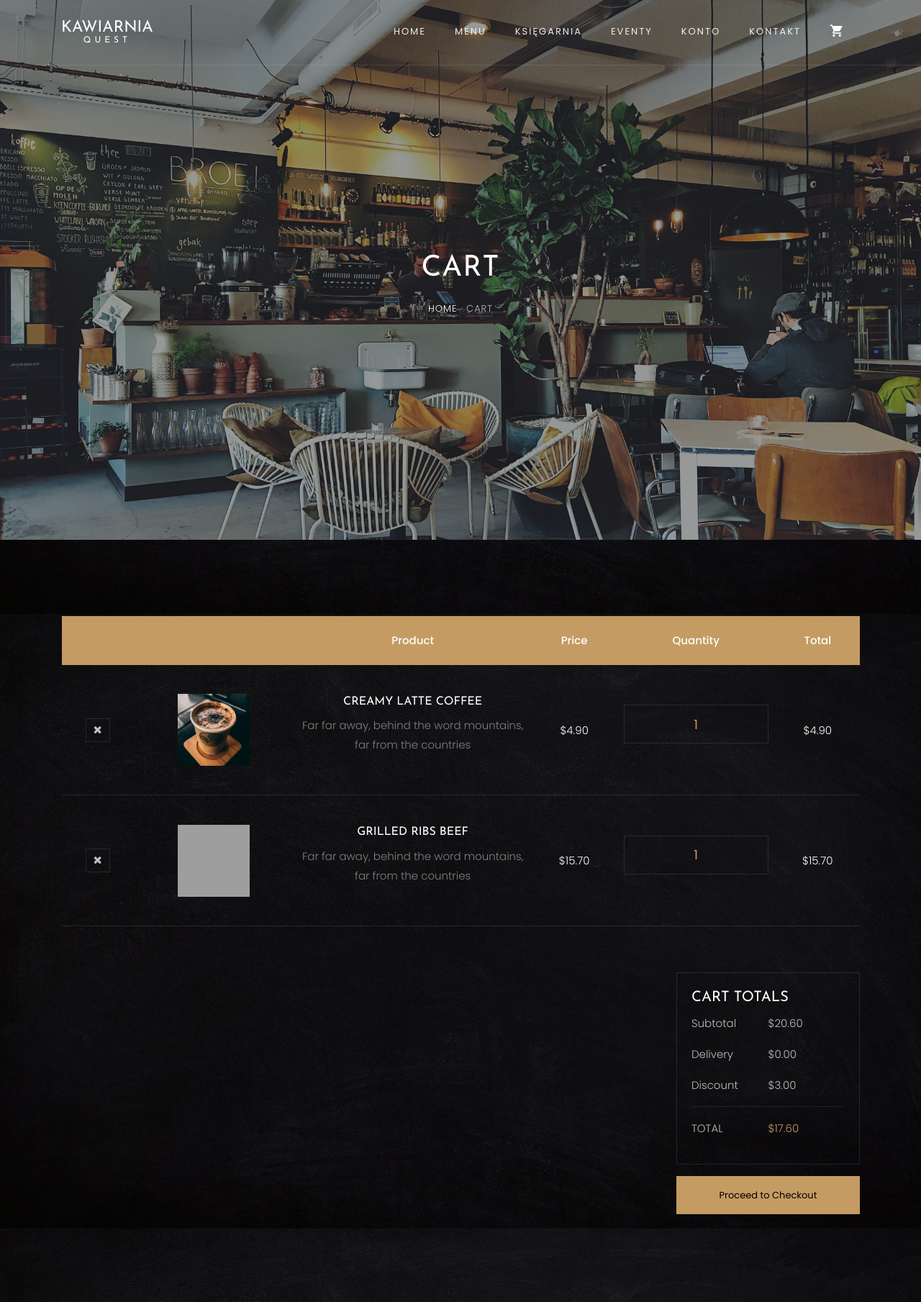
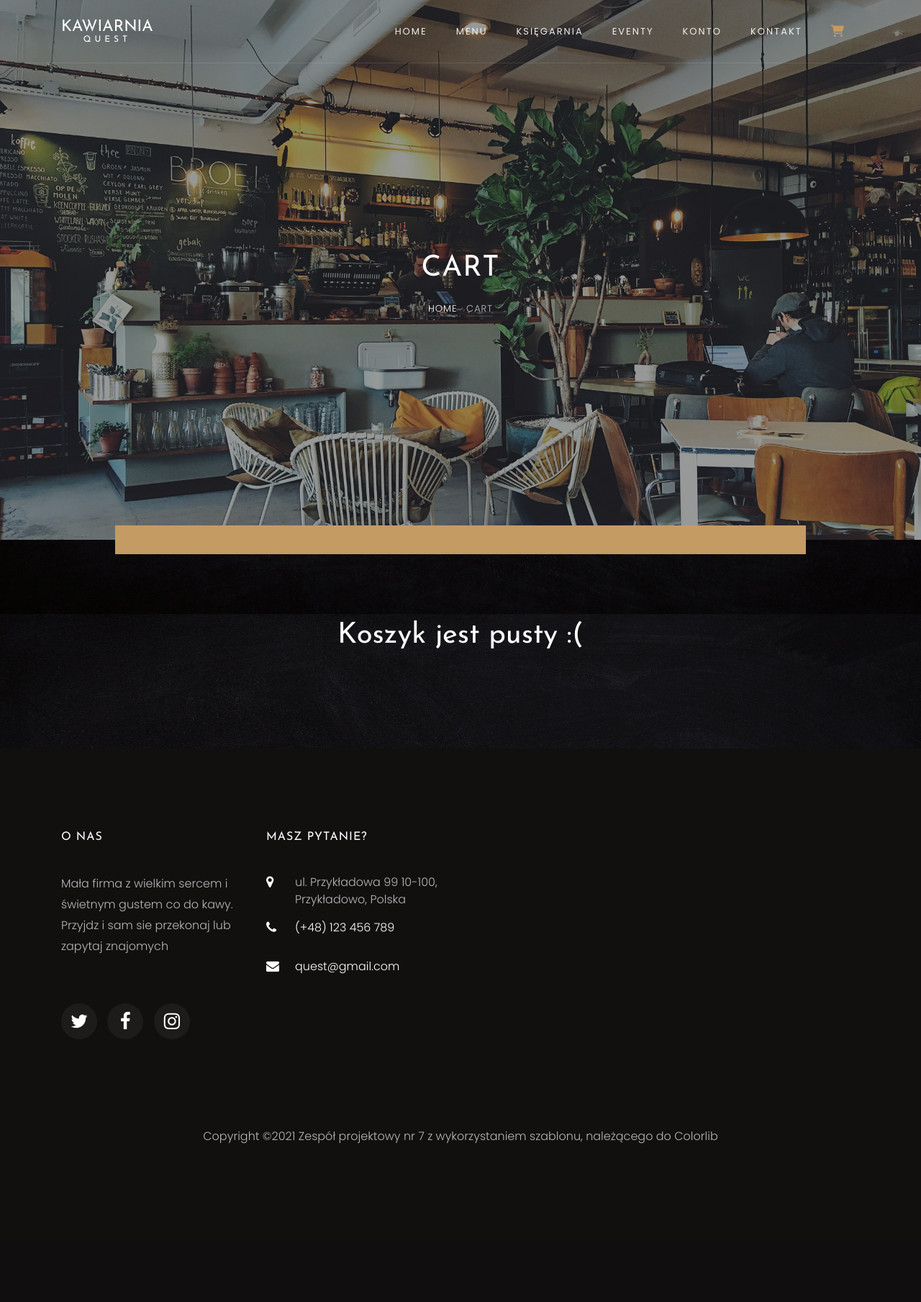
Before and after one commit to Cozynosky/Quest, a Flask app: page /koszyk in a window 1280 px wide. Shown: the top 1809 px of the page at 72% size. After the commit the page ends 1589 px from the top, so only its background shows below. Run offline with Flask 2, Linux system fonts and the light colour scheme; some libraries are stand-ins or nearby versions; some web fonts are replaced; grey boxes are pictures that could not be loaded.

Commit message:
dodano podstawą obsługę koszyka

```diff
--- a/Quest/__init__.py
+++ b/Quest/__init__.py
@@ -1,4 +1,4 @@
-from flask import Flask
+from flask import Flask, session
 from flask_bootstrap import Bootstrap
 from flask_sqlalchemy import SQLAlchemy
 from flask_migrate import Migrate
@@ -8,6 +8,8 @@ import os
 # setup app
 app = Flask(__name__)
 app.config['SECRET_KEY'] = os.environ.get("SECRET_KEY", "default_secret_key")
+
+redis_url = os.environ.get('REDISTOGO_URL', '127.0.0.1:5000')
 
 # Rozwiązanie problemu dla nowszych wersji SQLAlchemy dzialajacych z heroku
 uri = os.environ.get("DATABASE_URL",  "sqlite:///quest.db")
@@ -19,7 +21,6 @@ app.config['SQLALCHEMY_DATABASE_URI'] = uri
 app.config['SQLALCHEMY_TRACK_MODIFICATIONS'] = False
 
 Bootstrap(app)
-
 db = SQLAlchemy(app)
 
 # zarzadzanie migracjami tabeli
--- a/Quest/routes.py
+++ b/Quest/routes.py
@@ -1,13 +1,17 @@
+from decimal import Decimal
+from functools import wraps
+from datetime import timedelta
+from os import environ
+
+from flask import render_template, redirect, url_for, request, session
+from flask_login import login_user, current_user, logout_user, login_required
+from werkzeug.exceptions import abort
+from werkzeug.security import generate_password_hash
+
 from Quest import app, db, login_manager
+from Quest.books_genres import genres
 from Quest.forms import BookTable, Contact, Login, Register, MenuPosition, Book
 from Quest.tables import User, Menu, Client, Stock, BookForSale, BookInfo
-from Quest.books_genres import genres
-from flask import render_template, redirect, url_for
-from flask_login import login_user, current_user, logout_user, login_required
-from functools import wraps
-from werkzeug.exceptions import abort
-from werkzeug.security import generate_password_hash
-from decimal import Decimal
 
 
 # ---------------- flask login -----------------
@@ -26,16 +30,26 @@ def admin_only(f):
 
     return decorated_fun
 
+
 # -------------------------------------------------
 
 
 # ------------- Add admin if not exists -----------------
 if db.session.query(User).filter_by(login="admin").first() is None:
-    admin = User(login="admin", password=generate_password_hash("admin"), first_name="admin", last_name="admin", email="admin@admin.admin", privileges="Admin")
+    admin = User(login="admin", password=generate_password_hash(environ.get('ADMIN_PASSWORD', 'admin')), first_name="admin", last_name="admin",
+                 email="admin@admin.admin", privileges="Admin")
     db.session.add(admin)
     db.session.commit()
+# ----------------------------------------
 
-# ----------------------------------------
+
+# ----- konfiguracja sesji ---
+@app.before_first_request
+def session_settings():
+    session.clear()
+    session.permanent = True
+    app.permanent_session_lifetime = timedelta(minutes=10)
+# ----- konfiguracja sesji ---
 
 
 # ------------ sciezki na serwerze ------------
@@ -126,7 +140,41 @@ def contact():
 # obsluga zakladki koszyk
 @app.route("/koszyk")
 def cart():
-    return render_template("cart/cart.html")
+    books_for_borrow = False
+    menu_positions = False
+    books_for_sell = False
+    in_cart = session.get('cart', False)
+    if in_cart and len(in_cart) > 0:
+        books_for_borrow = []
+        menu_positions = []
+        books_for_sell = []
+        all_products = [[Stock.query.get(stock_id), number_of] for stock_id, number_of in in_cart.items()]
+        for product in all_products:
+            if product[0].article_type == 'book_for_sale':
+                books_for_sell.append(product)
+            elif product[0].article_type == 'menu_position':
+                menu_positions.append(product)
+            elif product[0].article_type == 'book_for_borrow':
+                books_for_borrow.append(product)
+    else:
+        in_cart = False
+    return render_template("cart/cart.html", in_cart=in_cart, books_for_borrow=books_for_borrow, books_for_sell=books_for_sell, menu_positions=menu_positions)
+
+
+# dodanie do koszyka
+@app.route("/koszyk/dodaj/<int:stock_id>")
+def add_to_cart(stock_id):
+    if session.get('cart', False) is False:
+        session['cart'] = {}
+
+    session['cart'][str(stock_id)] = session['cart'].get(str(stock_id), 0) + 1
+
+    if session.get('number_in_cart', False) is False:
+        session['number_in_cart'] = 1
+    else:
+        session['number_in_cart'] += 1
+
+    return redirect(request.referrer)
 
 
 # obsluga zakladki ksiegarnia
@@ -221,7 +269,8 @@ def new_book_for_sale():
         new_stock = Stock(number_in_stock=entered_number_in_stock, article_type="book_for_sale")
         new_book_for_sale = BookForSale(price=entered_price, new_price=new_price)
         new_book_info = BookInfo(title=entered_title, author=entered_author, publisher=entered_publisher,
-                                 genre=entered_genre, description=entered_description, publish_date=entered_publish_date, image_url=entered_image_url)
+                                 genre=entered_genre, description=entered_description,
+                                 publish_date=entered_publish_date, image_url=entered_image_url)
         new_stock.book_info = new_book_info
         new_stock.book_for_sale = new_book_for_sale
         db.session.add(new_stock)
@@ -279,6 +328,7 @@ def login():
         entered_login = login_form.login.data
         selected_user = db.session.query(User).filter_by(login=entered_login).first()
         login_user(selected_user)
+        app.permanent_session_lifetime = timedelta(minutes=20)
         return redirect(url_for("account"))
 
     return render_template("account/login.html", form=login_form)
@@ -297,6 +347,7 @@ def account():
 @login_required
 def logout():
     logout_user()
+    app.permanent_session_lifetime = timedelta(minutes=10)
     return redirect(url_for('login'))
 
 
--- a/Quest/templates/base.html
+++ b/Quest/templates/base.html
@@ -63,8 +63,12 @@
                         href="{{ url_for('account') }}" class="nav-link">Konto</a></li>
                 <li class="nav-item {% if request.endpoint=='contact' %}active{%endif %}"><a
                         href="{{ url_for('contact') }}" class="nav-link">Kontakt</a></li>
-                <li class="nav-item cart {% if request.endpoint=='cart' %}active{%endif %}"><a
-                        href="{{ url_for('cart') }}" class="nav-link"><span class="icon icon-shopping_cart"></span></a>
+                <li class="nav-item cart {% if request.endpoint=='cart' %}active{%endif %}" >
+                    <a href="{{ url_for('cart') }}" class="nav-link"><i class="fas fa-shopping-cart fa-lg"></i>
+                    {% if session.get('number_in_cart', False) %}
+                    <span class="bag d-flex justify-content-center align-items-center"><small>{{session['number_in_cart']}}</small></span>
+                    {% endif %}
+                </a>
                 </li>
             </ul>
         </div>
--- a/Quest/templates/bookshop/book_single.html
+++ b/Quest/templates/bookshop/book_single.html
@@ -57,7 +57,9 @@
                         </td>
                     </tr>
                 </table>
-                <a class="btn btn-primary btn-outline-primary btn-lg mt-3">Dodaj do koszyka</a>
+                <p><a href="{{url_for('add_to_cart', stock_id=book.stock.id)}}"
+                      class="btn btn-primary btn-outline-primary">Dodaj do
+                    koszyka</a></p>
             </div>
         </div>
         <div class="row p-5 text-center">
--- a/Quest/templates/bookshop/bookshop.html
+++ b/Quest/templates/bookshop/bookshop.html
@@ -53,7 +53,7 @@
                     <div class="col-md-3 text-center">
                         <div class="menu-wrap">
                             <a href="{{url_for('show_book_for_sell', book_id=book.id)}}" class="menu-img img mb-4"
-                               style="background-image: url({{book.stock.book_info.image_url}}); height:350px"></a>
+                               style="background-image: url({{book.stock.book_info.image_url}}); height:350px; width:220px; margin: auto"></a>
                             <div class="text">
                                 <h3><a href="{{url_for('show_book_for_sell', book_id=book.id)}}">{{book.stock.book_info.title}}</a>
                                 </h3>
@@ -68,7 +68,7 @@
                                     <span>{{book.stock.book_for_sale.price}} zł</span>
                                     {% endif %}
                                 </p>
-                                <p><a href="cart.html" class="btn btn-primary btn-outline-primary">Dodaj do
+                                <p><a href="{{url_for('add_to_cart', stock_id=book.stock.id)}}" class="btn btn-primary btn-outline-primary">Dodaj do
                                     koszyka</a></p>
                                 {% if current_user.is_authenticated and current_user.privileges == "Admin" %}
                                 <a href="{{url_for('edit_book_for_sell', book_id=book.id)}}" class="btn btn-warning"
--- a/Quest/templates/cart/cart.html
+++ b/Quest/templates/cart/cart.html
@@ -18,152 +18,123 @@
     </div>
 </section>
 
+<div class="d-flex justify-content-center">
+    <p style="background-color:#c49b63; width:75%; height:40px; position: absolute; top: 730px;">
+    </p>
+</div>
+
 <section class="ftco-section ftco-cart">
     <div class="container">
+        {% if in_cart %}
         <div class="row">
             <div class="col-md-12 ftco-animate">
                 <div class="cart-list">
+                    {% if books_for_sell %}
+                    <table class="table">
+                        <h1 class="mb-4">Księgarnia</h1>
+                        <thead class="thead-primary">
+                        <tr class="text-center">
+                            <th>&nbsp;</th>
+                            <th>&nbsp;</th>
+                            <th>Produkt</th>
+                            <th>Cena</th>
+                            <th>Ilość</th>
+                            <th>Razem</th>
+                        </tr>
+                        </thead>
+                        <tbody>
+                        {% for book in books_for_sell %}
+                        <tr class="text-center">
+                            <td class="product-remove"><a href="#"><span class="icon-close"></span></a></td>
+
+                            <td class="image-prod">
+                                <div class="img"
+                                     style="background-image:url({{book[0].book_info.image_url}}); height:250px; width:160px"></div>
+                            </td>
+
+                            <td class="product-name">
+                                <h3>{{book[0].book_info.title}}</h3>
+                                <p>{{book[0].book_info.author}}</p>
+                            </td>
+
+                            <td class="price">{{book[0].book_for_sale.price}}zł</td>
+
+                            <td class="quantity">{{book[1]}}</td>
+                            <td class="total">{{book[0].book_for_sale.price * book[1]}}</td>
+                        </tr><!-- END TR-->
+                        {% endfor %}
+                        </tbody>
+                    </table>
+                    {% endif %}
+                    {% if menu_positions %}
+                                            <h1 class="mb-4">Kawiarnia</h1>
                     <table class="table">
                         <thead class="thead-primary">
                         <tr class="text-center">
                             <th>&nbsp;</th>
                             <th>&nbsp;</th>
-						        <th>Product</th>
-						        <th>Price</th>
-						        <th>Quantity</th>
-						        <th>Total</th>
+                            <th>Produkt</th>
+                            <th>Cena</th>
+                            <th>Ilość</th>
+                            <th>Razem</th>
                         </tr>
                         </thead>
-						    <tbody>
+                        {% for position in menu_positions %}
                         <tr class="text-center">
                             <td class="product-remove"><a href="#"><span class="icon-close"></span></a></td>
 
-						        <td class="image-prod"><div class="img" style="background-image:url(images/menu-2.jpg);"></div></td>
+                            <td class="image-prod">
+                                <div class="img"
+                                     style="background-image:url({{position[0].menu_position.image_url}});"></div>
+                            </td>
 
                             <td class="product-name">
-						        	<h3>Creamy Latte Coffee</h3>
-						        	<p>Far far away, behind the word mountains, far from the countries</p>
+                                <h3>{{position[0].menu_position.name}}</h3>
+                                <p>{{position[0].menu_position.description}}</p>
                             </td>
 
-						        <td class="price">$4.90</td>
+                            <td class="price">{{position[0].menu_position.price}}zł</td>
 
-						        <td class="quantity">
-						        	<div class="input-group mb-3">
-					             	<input type="text" name="quantity" class="quantity form-control input-number" value="1" min="1" max="100">
-					          	</div>
+                            <td class="quantity">{{position[1]}}
                             </td>
 
-						        <td class="total">$4.90</td>
+                            <td class="total">{{position[0].menu_position.price * position[1]}}zł</td>
                         </tr><!-- END TR-->
-
-						      <tr class="text-center">
-						        <td class="product-remove"><a href="#"><span class="icon-close"></span></a></td>
-
-						        <td class="image-prod"><div class="img" style="background-image:url(images/dish-2.jpg);"></div></td>
-
-						        <td class="product-name">
-						        	<h3>Grilled Ribs Beef</h3>
-						        	<p>Far far away, behind the word mountains, far from the countries</p>
-						        </td>
-
-						        <td class="price">$15.70</td>
-
-						        <td class="quantity">
-						        	<div class="input-group mb-3">
-					             	<input type="text" name="quantity" class="quantity form-control input-number" value="1" min="1" max="100">
-					          	</div>
-					          </td>
-
-						        <td class="total">$15.70</td>
-						      </tr><!-- END TR-->
+                        {% endfor %}
                         </tbody>
                     </table>
+                    {% endif %}
+
                 </div>
             </div>
         </div>
         <div class="row justify-content-end">
             <div class="col col-lg-3 col-md-6 mt-5 cart-wrap ftco-animate">
                 <div class="cart-total mb-3">
-    					<h3>Cart Totals</h3>
+                    <h3>Podsumowanie</h3>
                     <p class="d-flex">
-    						<span>Subtotal</span>
-    						<span>$20.60</span>
+                        <span>Należność</span>
+                        <span>zł</span>
                     </p>
                     <p class="d-flex">
-    						<span>Delivery</span>
-    						<span>$0.00</span>
-    					</p>
-    					<p class="d-flex">
-    						<span>Discount</span>
-    						<span>$3.00</span>
+                        <span>Zniżka</span>
+                        <span>zł</span>
                     </p>
                     <hr>
                     <p class="d-flex total-price">
-    						<span>Total</span>
-    						<span>$17.60</span>
+                        <span>Razem</span>
+                        <span>zł</span>
                     </p>
                 </div>
-    				<p class="text-center"><a href="checkout.html" class="btn btn-primary py-3 px-4">Proceed to Checkout</a></p>
+                <p class="text-center"><a href="checkout.html" class="btn btn-primary py-3 px-4">Złóż zamówienie</a>
+                </p>
             </div>
         </div>
+        {% else %}
+        <div class="text-center">
+            <h1 class="mb-4">Koszyk jest pusty :(</h1>
         </div>
-		</section>
-
-    <section class="ftco-section">
-    	<div class="container">
-    		<div class="row justify-content-center mb-5 pb-3">
-          <div class="col-md-7 heading-section ftco-animate text-center">
-          	<span class="subheading">Discover</span>
-            <h2 class="mb-4">Related products</h2>
-            <p>Far far away, behind the word mountains, far from the countries Vokalia and Consonantia, there live the blind texts.</p>
-          </div>
-        </div>
-        <div class="row">
-        	<div class="col-md-3">
-        		<div class="menu-entry">
-    					<a href="#" class="img" style="background-image: url(images/menu-1.jpg);"></a>
-    					<div class="text text-center pt-4">
-    						<h3><a href="#">Coffee Capuccino</a></h3>
-    						<p>A small river named Duden flows by their place and supplies</p>
-    						<p class="price"><span>$5.90</span></p>
-    						<p><a href="#" class="btn btn-primary btn-outline-primary">Add to Cart</a></p>
-    					</div>
-    				</div>
-        	</div>
-        	<div class="col-md-3">
-        		<div class="menu-entry">
-    					<a href="#" class="img" style="background-image: url(images/menu-2.jpg);"></a>
-    					<div class="text text-center pt-4">
-    						<h3><a href="#">Coffee Capuccino</a></h3>
-    						<p>A small river named Duden flows by their place and supplies</p>
-    						<p class="price"><span>$5.90</span></p>
-    						<p><a href="#" class="btn btn-primary btn-outline-primary">Add to Cart</a></p>
-    					</div>
-    				</div>
-        	</div>
-        	<div class="col-md-3">
-        		<div class="menu-entry">
-    					<a href="#" class="img" style="background-image: url(images/menu-3.jpg);"></a>
-    					<div class="text text-center pt-4">
-    						<h3><a href="#">Coffee Capuccino</a></h3>
-    						<p>A small river named Duden flows by their place and supplies</p>
-    						<p class="price"><span>$5.90</span></p>
-    						<p><a href="#" class="btn btn-primary btn-outline-primary">Add to Cart</a></p>
-    					</div>
-    				</div>
-        	</div>
-        	<div class="col-md-3">
-        		<div class="menu-entry">
-    					<a href="#" class="img" style="background-image: url(images/menu-4.jpg);"></a>
-    					<div class="text text-center pt-4">
-    						<h3><a href="#">Coffee Capuccino</a></h3>
-    						<p>A small river named Duden flows by their place and supplies</p>
-    						<p class="price"><span>$5.90</span></p>
-    						<p><a href="#" class="btn btn-primary btn-outline-primary">Add to Cart</a></p>
-    					</div>
-    				</div>
-        	</div>
-        </div>
+        {% endif %}
     </div>
 </section>
 
--- a/Quest/templates/home/home.html
+++ b/Quest/templates/home/home.html
@@ -50,11 +50,11 @@
       </div>
     </section>
 
-    <section class="ftco-intro">
+    <section class="ftco-intro align-middle">
     	<div class="container-wrap">
     		<div class="wrap d-md-flex align-items-xl-end">
 	    		<div class="info">
-	    			<div class="row no-gutters ">
+	    			<div class="row no-gutters">
 	    				<div class="col-md-4 d-flex ftco-animate">
 	    					<div class="icon"><span class="icon-phone"></span></div>
 	    					<div class="text">
@@ -78,7 +78,7 @@
 	    				</div>
 	    			</div>
 	    		</div>
-	    		<div class="book p-4">
+	    		<div class="book p-4 col-md-5">
 	    			<h3>Zarezerwuj stolik</h3>
 	    			<form method="POST" class="appointment-form" autocomplete="off">
 						{{ form.csrf_token }}
```
Also changed, not shown: Quest/templates/account/account.html (+0 -29 lines), Quest/templates/menu/menu.html (+6 -5 lines), Quest/quest.db. Lines whose indentation alone changed are shown as unchanged.
